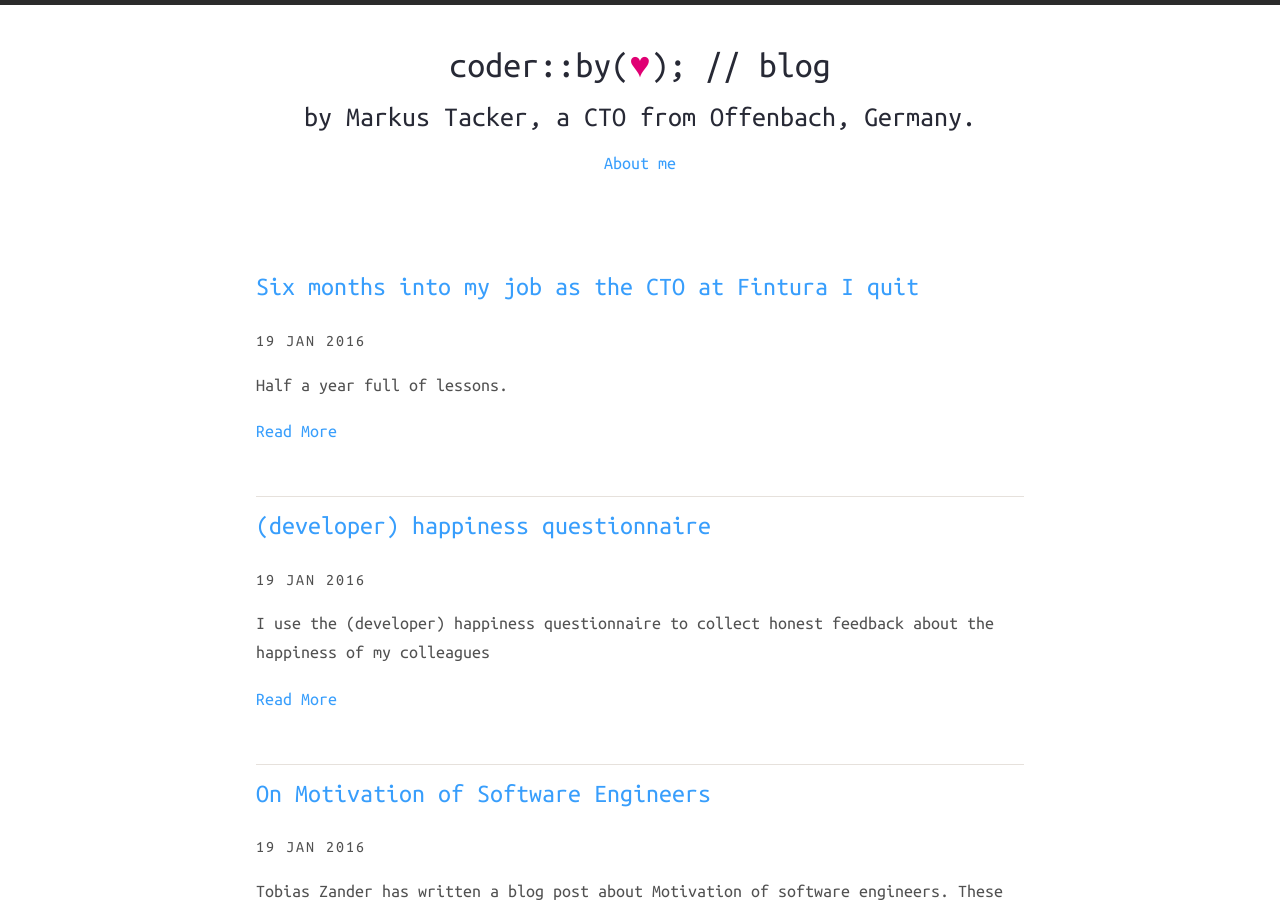
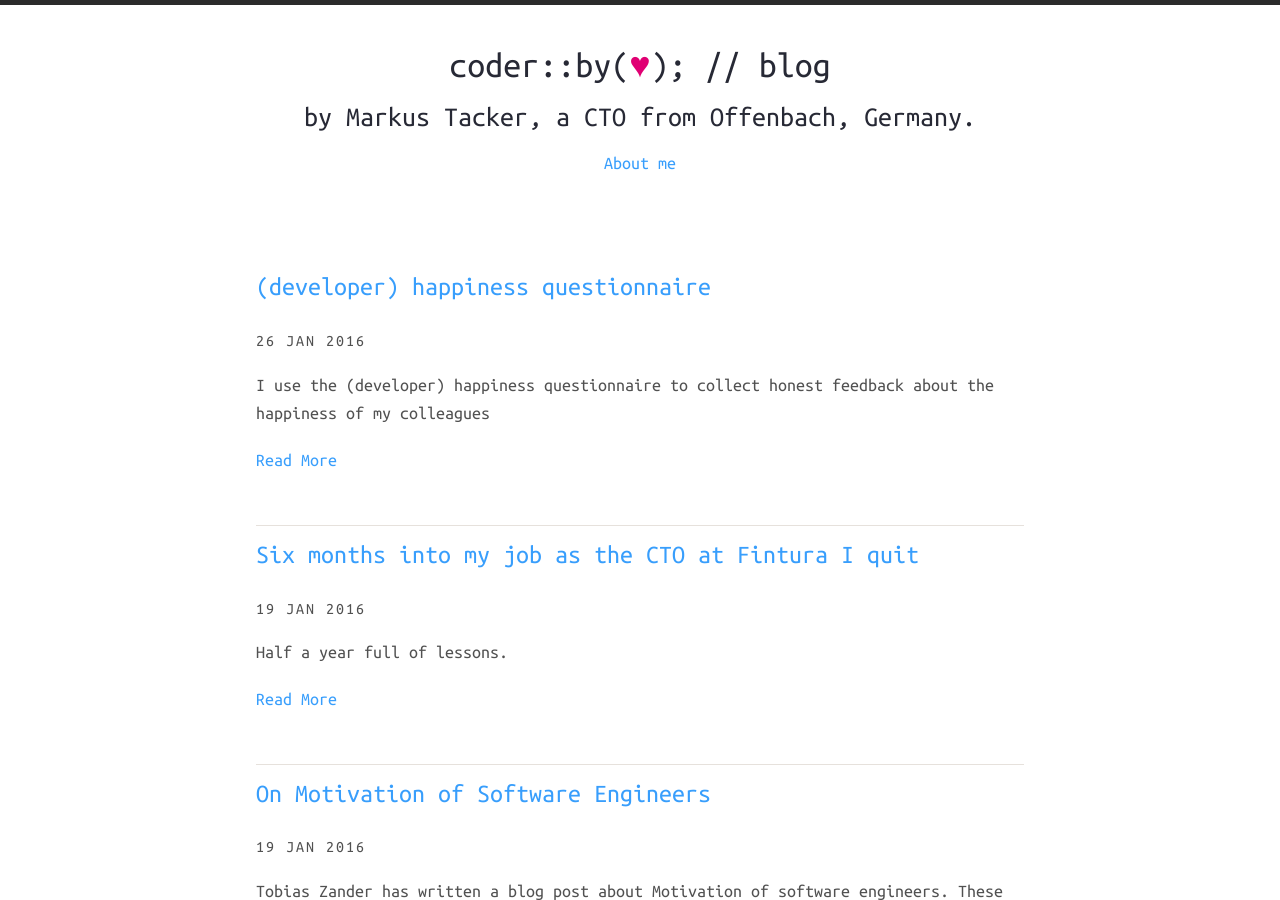
Before and after one commit to coderbyheart/blog, a Jekyll site: the page built from index.html, in a window 1280 px wide and 900 px high. Built offline with Jekyll 4.4.1, drawn with Linux system fonts in a browser that asks for light colours; nearby versions of some CDN libraries.

Commit message:
Update 2016-01-26-developer-happiness-questionnaire.md

```diff
--- a/_posts/2016-01-26-developer-happiness-questionnaire.md
+++ b/_posts/2016-01-26-developer-happiness-questionnaire.md
@@ -1,7 +1,7 @@
 ---
 layout: post
 title:  "(developer) happiness questionnaire"
-date:   2016-01-19 11:00:00
+date:   2016-01-26 15:00:00
 excerpt: > #
   I use the (developer) happiness questionnaire to collect honest feedback about the happiness
   of my colleagues
```
